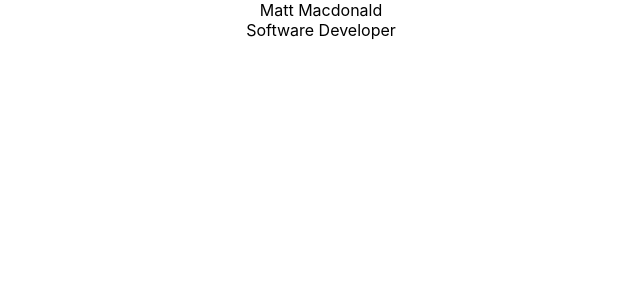
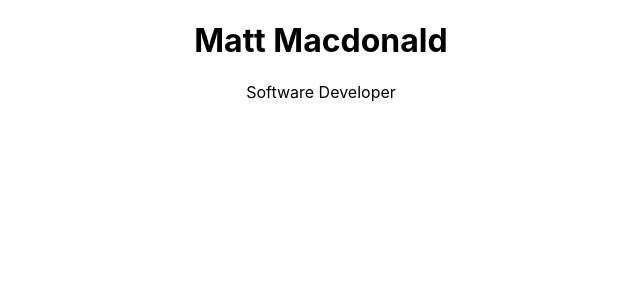
Before and after one commit to MATATAT/resume, a React (Create React App) app: page / in a window 1280 px wide. Shown: the top 300 px of the page, without its empty margins (319-959 px from the left). Built offline with nearby package versions, Linux system fonts and the light colour scheme.

Commit message:
Basic framework in place

```diff
--- a/src/App.tsx
+++ b/src/App.tsx
@@ -1,32 +1,22 @@
-import { Component } from 'react';
 import { Resume } from './types';
 import Header from './Header';
 
 import './App.css';
+import SideBar from './SideBar';
+import MainExperience from './MainExperience';
 
-export default class App extends Component<Resume> {
-    public state: Resume;
-
-    constructor(props: Resume) {
-        super(props);
-        this.state = props;
-    }
-
-    public render() {
-        return (
-            <div className="App">
-                <Header name={this.state.name} title={this.state.title} />
-            </div>
-        )
-    }
+export default function App(props: Resume) {
+    return (
+        <div className="App">
+            <Header
+                name={props.name}
+                title={props.title} />
+            <SideBar
+                contact={props.contact}
+                education={props.education}
+                qualifications={props.qualifications} />
+            <MainExperience
+                experience={props.experience} />
+        </div>
+    );
 }
-
-// function App(props: Resume) {
-//     return (
-//         <div className="App">
-//             <Header name={props.name} title={props.title} />
-//         </div>
-//     );
-// }
-
-// export default App;
--- a/src/Header.tsx
+++ b/src/Header.tsx
@@ -1,24 +1,13 @@
-import { Component } from 'react';
-
 interface HeaderInfo {
     name: string,
     title: string
 }
 
-export default class Header extends Component<HeaderInfo> {
-    public state: HeaderInfo;
-
-    constructor(props: HeaderInfo) {
-        super(props);
-        this.state = props;
-    }
-
-    public render() {
-        return (
-            <div>
-                <header>{this.state.name}</header>
-                <span>{this.state.title}</span>
-            </div>
-        );
-    }
+export default function Header(props: HeaderInfo) {
+    return (
+        <div>
+            <h1>{props.name}</h1>
+            <span>{props.title}</span>
+        </div>
+    )
 }
--- /dev/null
+++ b/src/MainExperience.tsx
@@ -0,0 +1,7 @@
+import { Institution } from "./types";
+
+export default function MainExperience(props: { experience: Array<Institution> }) {
+    return (
+        <div></div>
+    );
+}
--- /dev/null
+++ b/src/SideBar.tsx
@@ -0,0 +1,15 @@
+import { Contact, Institution, Notes } from "./types";
+
+
+// contact, education, skills
+interface SideBarProps {
+    contact: Contact,
+    education: Institution,
+    qualifications: Notes
+}
+
+export default function SideBar(props: SideBarProps) {
+    return (
+        <div></div>
+    );
+}
```
